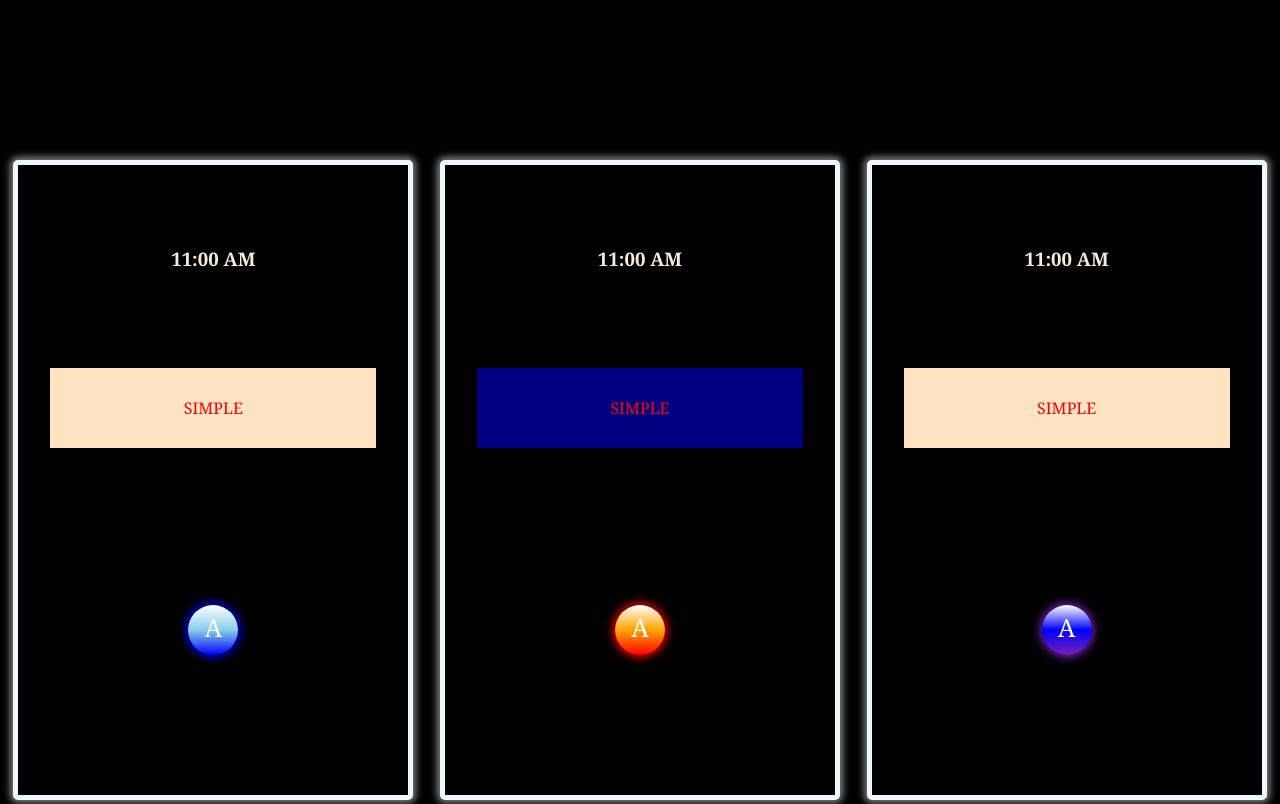
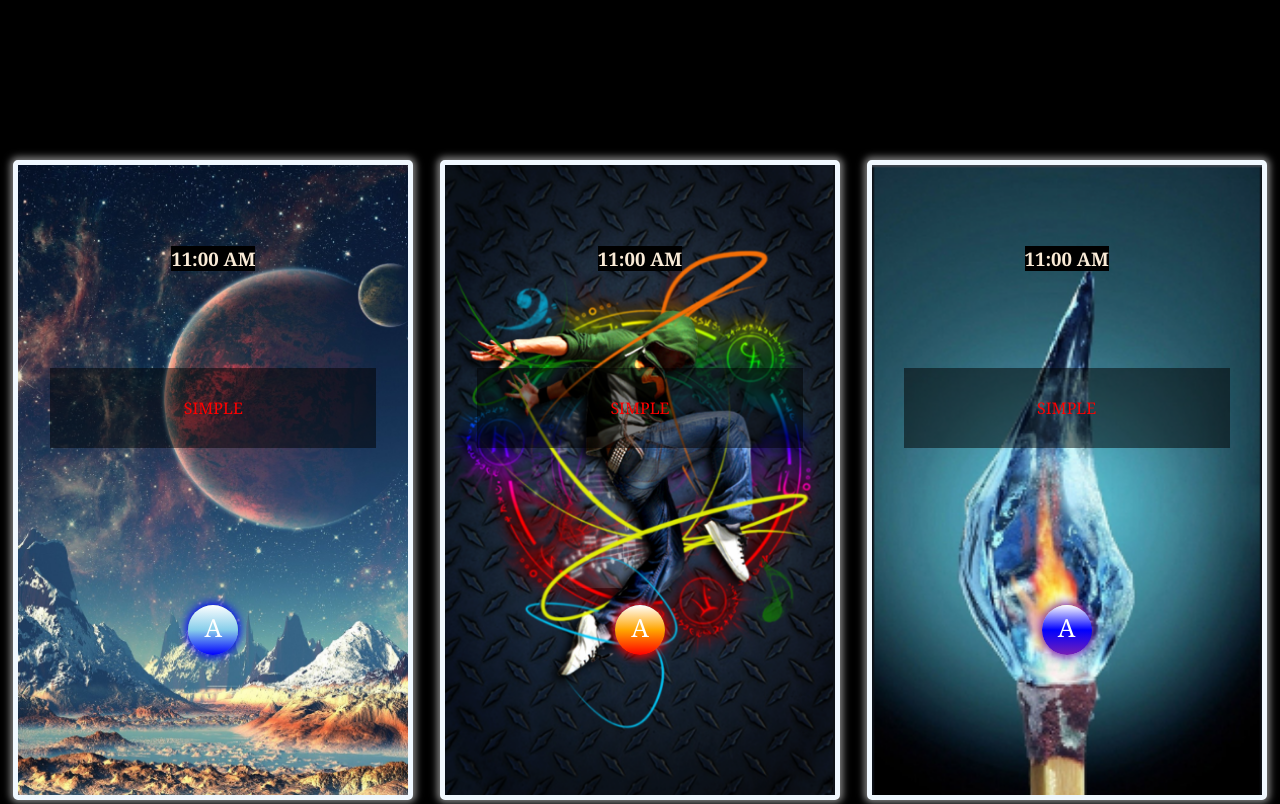
Before and after one commit to gadelrabee/flex-box-design, a plain HTML site: page index.html in a window 1280 px wide. Shown: the top 804 px of the page. Drawn offline with Linux system fonts and the light colour scheme.

Commit message:
added image to the background of the felx card

```diff
--- a/index.html
+++ b/index.html
@@ -8,7 +8,7 @@
 </head>
 <body>
     <div class="container">
-        <div class="card card1">
+        <div class="card card-1" id="card-1">
             <h3 class="time">11:00 AM</h3>
             <div class="sub-box1">SIMPLE</div>
             <div class="circle">A</div>
@@ -23,7 +23,7 @@
             <div class="sub-box3">SIMPLE</div>
             <div class="circle c2">A</div>
         </div>
-        <div class=" card card-4">
+        <div class="card card-4">
             <h3 class="time">11:00 AM</h3>
             <div class="sub-box4">SIMPLE</div>
             <div class="circle c3">A</div>
--- a/style.css
+++ b/style.css
@@ -33,7 +33,6 @@
     align-items: center;
     flex-direction: row;
     flex-wrap: wrap;
-
 }
 
 .card:hover{
@@ -42,8 +41,23 @@
     box-shadow: 0px 0px 10px 6px grey;
 }
 
-.card1{
-    background-image: url('images\Screenshot 2024-10-28 105238.jpg') no-repeat center center;
+.card-1 {
+    background-image: url('/images/background_image_1.jpg');
+    background-size: cover;
+}
+
+.card-2 {
+    background-image: url('/images/Screenshot 2024-10-28 105354.png');
+    background-size: cover;
+}
+
+.card-3 {
+    background-image: url('images/Screenshot 2024-10-28 105424.png');
+    background-size: cover;
+}
+
+.card-4 {
+    background-image: url('images/Screenshot 2024-10-28 105517.png');
     background-size: cover;
 }
 
@@ -55,8 +69,42 @@
     display: flex;
     justify-content: center;
     align-items: center;
-    background-color: bisque;
+    background-color: rgb(0, 0, 0, 0.5);
+}
 
+
+.sub-box2{
+    width: 25rem;
+    height: 5rem;
+    margin-left: 0px;
+    color:red;
+    display: flex;
+    justify-content: center;
+    align-items: center;
+    background-color: rgb(0, 0, 0, 0.5);
+}
+
+
+.sub-box3{
+    width: 25rem;
+    height: 5rem;
+    margin-left: 0px;
+    color: red;
+    display: flex;
+    justify-content: center;
+    align-items: center;
+    background-color: rgb(0, 0, 0, 0.5);
+}
+
+.sub-box4{
+    width: 25rem;
+    height: 5rem;
+    margin-left: 0px;
+    color: red;
+    display: flex;
+    justify-content: center;
+    align-items: center;
+    background-color: black 0.5%;
 }
 
 .circle{
@@ -72,47 +120,16 @@
 	font-weight: 400;
 	color: white;
 }
-.sub-box2{
-    width: 25rem;
-    height: 5rem;
-    margin-left: 0px;
-    color:red;
-    display: flex;
-    justify-content: center;
-    align-items: center;
-    background-color: rgba(0, 0, 255, 0.5);
 
-}
 .c1{
     background: linear-gradient(to top, red, orange, white);
 	box-shadow: 0px 0px 10px 2px red;
 }
 
-.sub-box3{
-    width: 25rem;
-    height: 5rem;
-    margin-left: 0px;
-    color: red;
-    display: flex;
-    justify-content: center;
-    align-items: center;
-    background-color: bisque;
-}
 .c2{
     background: linear-gradient(to top, rgb(119, 31, 181), blue, white);
     box-shadow: 0px 0px 10px 2px rgb(119, 31, 181);
 }
-.sub-box4{
-    width: 25rem;
-    height: 5rem;
-    margin-left: 0px;
-    color: red;
-    display: flex;
-    justify-content: center;
-    align-items: center;
-    background-color: bisque;
-}
-
 
 .c3{
     background: linear-gradient(to top, rgb(4, 87, 4), green, white);
```
Also changed, not shown: images/background_image_1.jpg (renamed from images/Screenshot 2024-10-28 105238.jpg).
